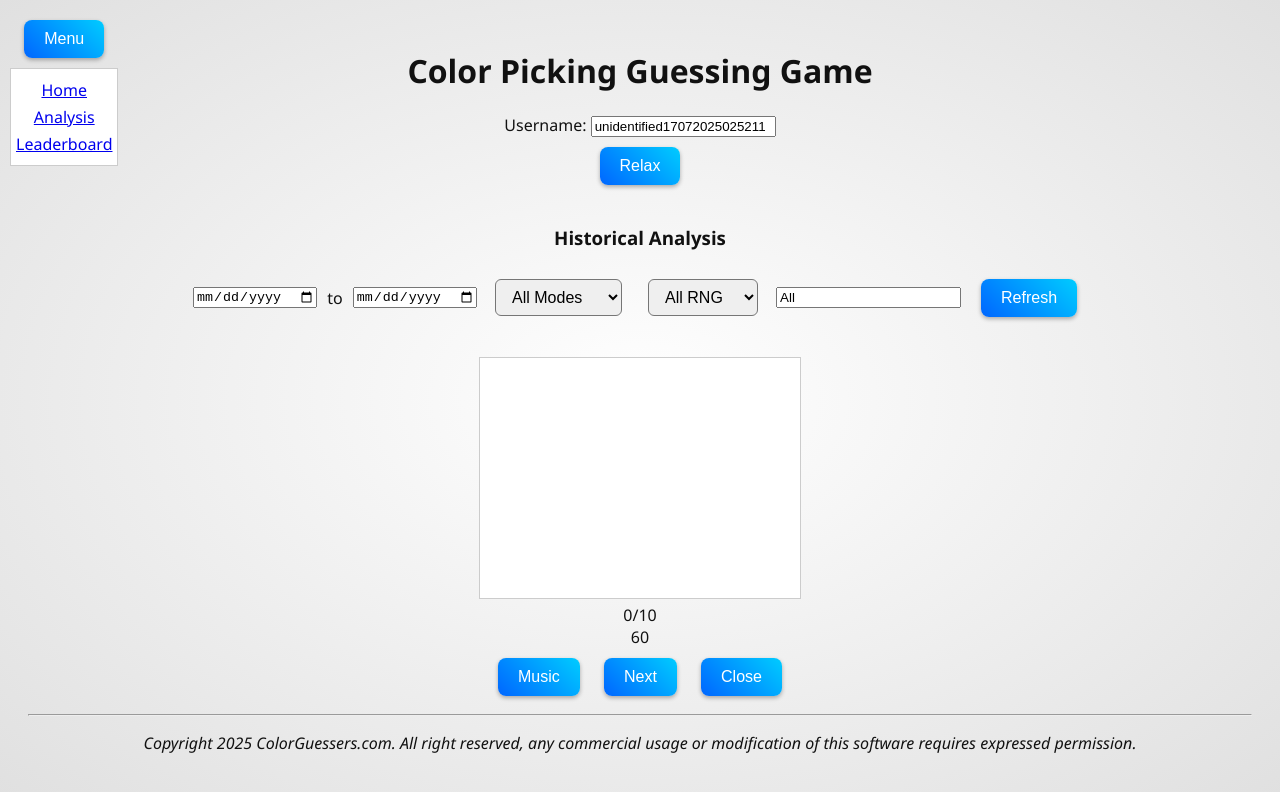
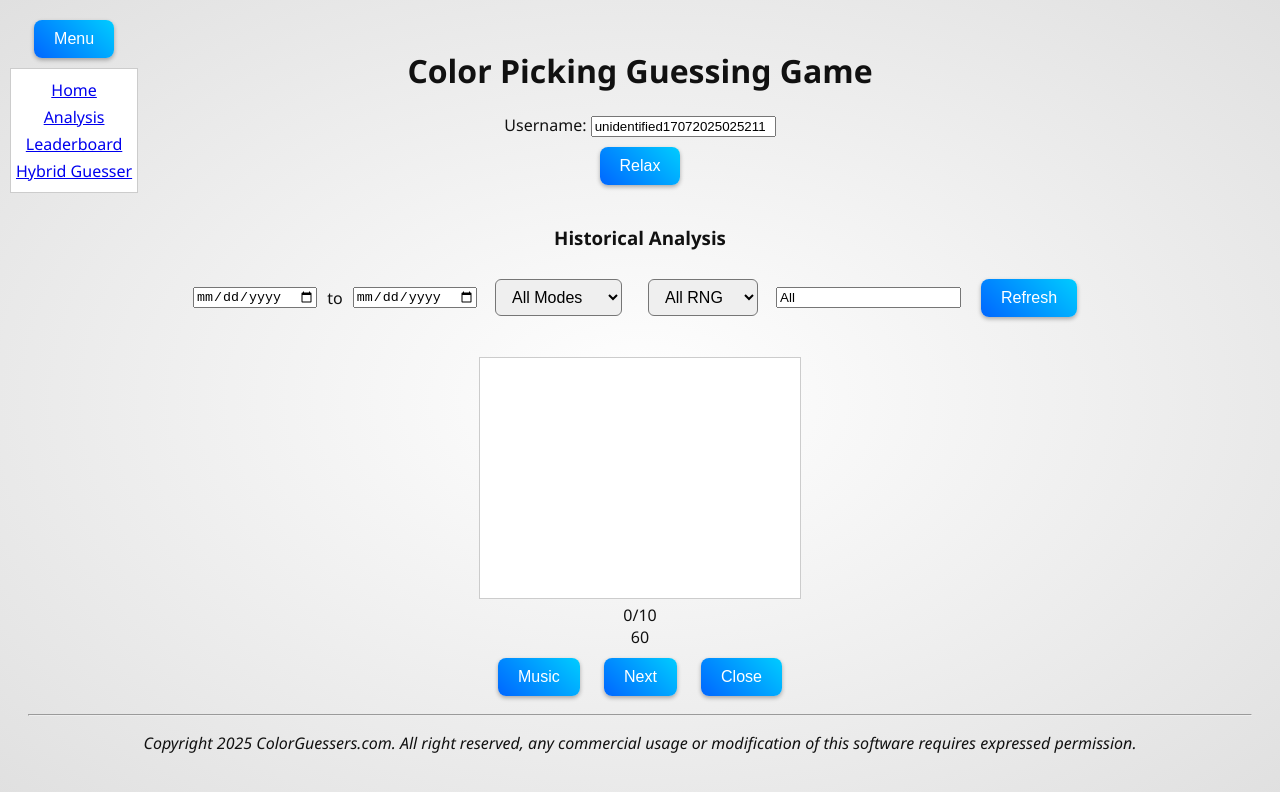
Before and after one commit to BearJR127/qrng-web, a plain HTML site: page analysis.html in a window 1280 px wide. Both pictures are taken after a click on the button "Menu". Drawn offline with nearby package versions, Linux system fonts and the light colour scheme; a script that the page names is missing.

Commit message:
Add Hybrid Guesser link to floating menus

```diff
--- a/analysis.html
+++ b/analysis.html
@@ -127,6 +127,7 @@
       <li><a href="index.html">Home</a></li>
       <li><a href="analysis.html">Analysis</a></li>
       <li><a href="leaderboard.html">Leaderboard</a></li>
+      <li><a href="hybridguesser.html">Hybrid Guesser</a></li>
     </ul>
   </nav>
   <div id="qrng-game"></div>
```
Also changed, not shown: betaguesser.html (+1 -0 lines), hybridguesser.html (+1 -0 lines), index.html (+1 -0 lines), leaderboard.html (+1 -0 lines), modern.html (+1 -0 lines), relaxguesser.html (+1 -0 lines), relaxguesser_backup.html (+1 -0 lines).
